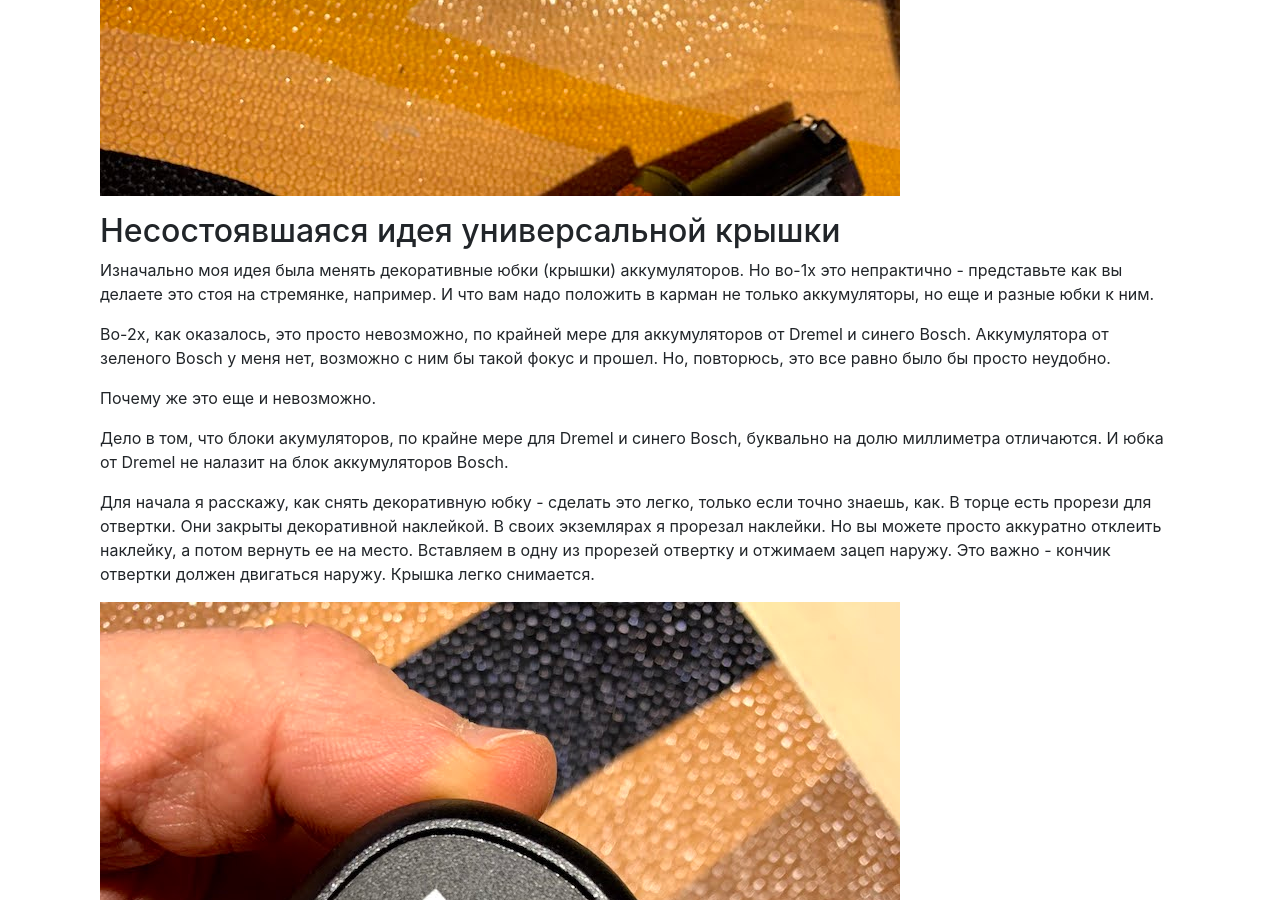
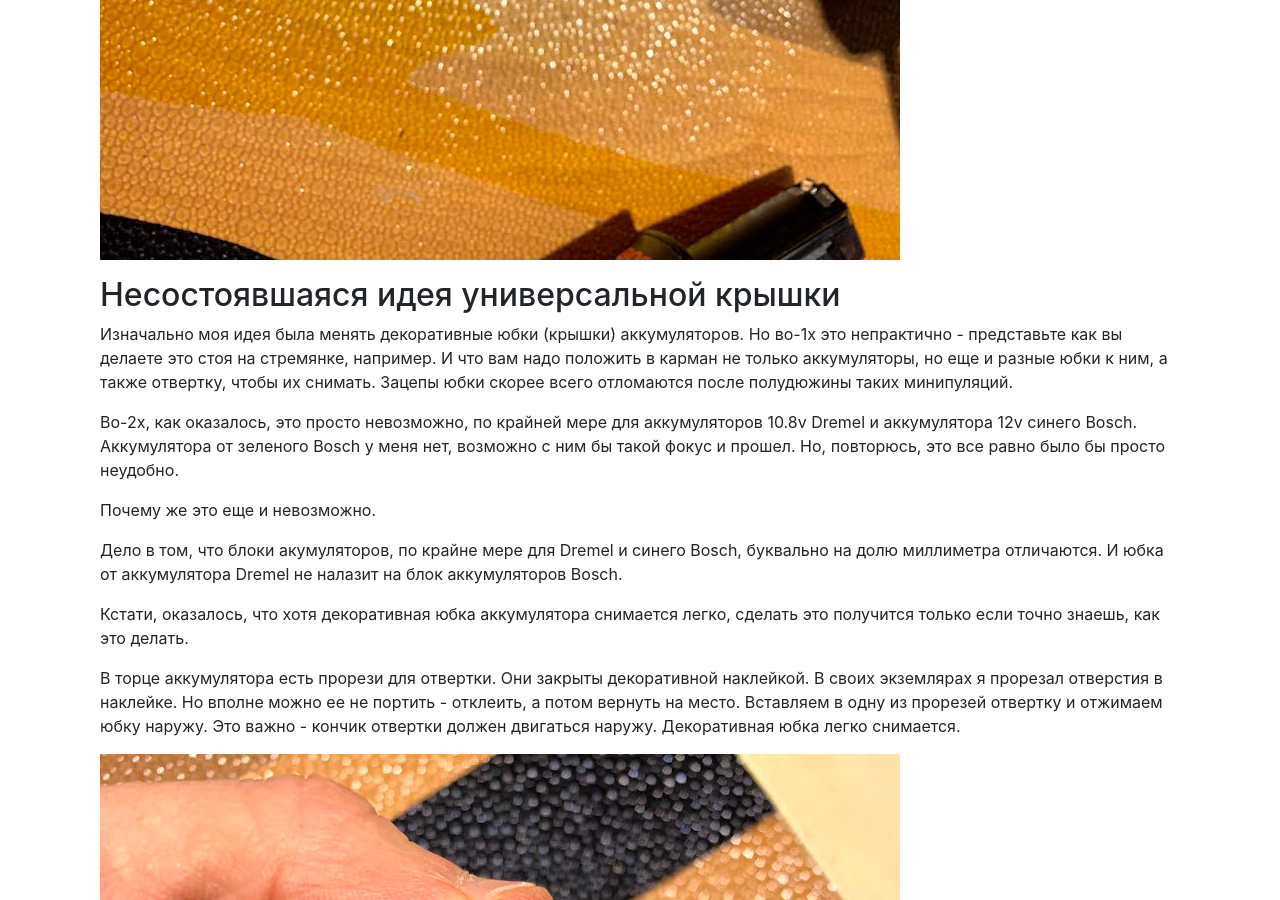
Before and after one commit to andgineer/sorokin.engineer, a Jekyll site: the page built from posts/ru/_posts/2020-12-01-bosch_universal_battery_green_blue.md, in a window 1280 px wide and 900 px high, scrolled down 9957 px. Built offline with Jekyll 4.4.1, drawn with Linux system fonts in a browser that asks for light colours; nearby versions of some CDN libraries; some of the changed text lies outside the part shown.

Commit message:
bosch 10/12 proof reading 4

```diff
--- a/posts/ru/_posts/2020-12-01-bosch_universal_battery_green_blue.md
+++ b/posts/ru/_posts/2020-12-01-bosch_universal_battery_green_blue.md
@@ -49,8 +49,11 @@
 
 Что именно было отрезано видно, если помотреть на переделанный и не переделанные аккумуляторы.
 Мы срезаем юбку спереди и сзади.
-И мы чуть убираем наружную часть зацепа. Если этого не сделать, то зацеп не войдет до конца,
-не защелкнется, и при вибрации аккумулятор будет отходить и терять контакт.
+
+Также мы чуть подрезаем зацепы по бокам. И уменьшаем толщину верхней части зацепа.
+Ообратите на это внимание - на фото этого можно сразу не заметить, но это важно сделать.
+Без этого зацеп не защелкнется. Из-за этого при вибрации  инструмента аккумулятор будет отходить
+и терять контакт.
 
 ![](/images/bosch_orig_and_uni_back.jpg)
 ![](/images/bosch_orig_and_uni_front.jpg)
@@ -70,24 +73,27 @@
 
 Изначально моя идея была менять декоративные юбки (крышки) аккумуляторов.
 Но во-1х это непрактично - представьте как вы делаете это стоя на стремянке, например.
-И что вам надо положить в карман не только аккумуляторы, но еще и разные юбки к ним.
+И что вам надо положить в карман не только аккумуляторы, но еще и разные юбки к ним,
+а также отвертку, чтобы их снимать.
+Зацепы юбки скорее всего отломаются после полудюжины таких минипуляций.
 
-Во-2х, как оказалось, это просто невозможно, по крайней мере для аккумуляторов от Dremel и
-синего Bosch. Аккумулятора от зеленого Bosch у меня нет, возможно с ним бы такой фокус и прошел.
+Во-2х, как оказалось, это просто невозможно, по крайней мере для аккумуляторов 10.8v Dremel и
+аккумулятора 12v синего Bosch. Аккумулятора от зеленого Bosch у меня нет, возможно с ним бы такой фокус и прошел.
 Но, повторюсь, это все равно было бы просто неудобно.
 
 Почему же это еще и невозможно.
 
 Дело в том, что блоки акумуляторов, по крайне мере для Dremel и синего Bosch, буквально на
-долю миллиметра отличаются. И юбка от Dremel не налазит на блок аккумуляторов Bosch.
+долю миллиметра отличаются. И юбка от аккумулятора Dremel не налазит на блок аккумуляторов Bosch.
 
-Для начала я расскажу, как снять декоративную юбку - сделать это легко, только если точно знаешь,
-как.
-В торце есть прорези для отвертки. Они закрыты декоративной наклейкой.
-В своих экземлярах я прорезал наклейки. Но вы можете просто аккуратно отклеить наклейку,
-а потом вернуть ее на место.
-Вставляем в одну из прорезей отвертку и отжимаем зацеп наружу. Это важно - кончик отвертки
-должен двигаться наружу. Крышка легко снимается.
+Кстати, оказалось, что хотя декоративная юбка аккумулятора снимается легко, сделать это получится
+только если  точно знаешь, как это делать.
+
+В торце аккумулятора есть прорези для отвертки. Они закрыты декоративной наклейкой.
+В своих экземлярах я прорезал отверстия в наклейке. Но вполне можно ее не портить - отклеить,
+а потом вернуть на место.
+Вставляем в одну из прорезей отвертку и отжимаем юбку наружу. Это важно - кончик отвертки
+должен двигаться наружу. Декоративная юбка легко снимается.
 
 ![](/images/cover_with_holes.jpg)
 ![](/images/cover_removing.jpg)
```
Also changed, not shown: other parts of posts/ru/_posts/2020-12-01-bosch_universal_battery_green_blue.md (+2 -2 lines).
